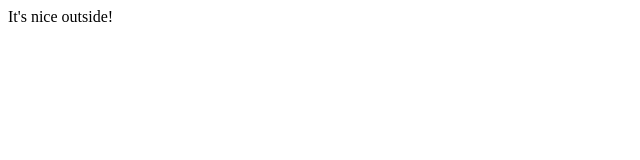
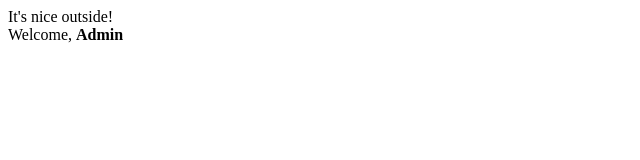
Before and after one commit to CharaD7/ReactGuide, a React (Vite) app: page / in a window 1280 px wide. Shown: the top 160 px of the page, without its empty margins (0-640 px from the left). Built offline with nearby package versions, Linux system fonts and the light colour scheme.

Commit message:
Used conditional rendering to render welcome

```diff
--- a/src/App.jsx
+++ b/src/App.jsx
@@ -1,10 +1,12 @@
 import Weather from './components/Weather'
+import UserStatus from './components/UserStatus'
 
 const App = () => {
 
   return (
 		<section>
 			<Weather temperature={18} />
+			<UserStatus loggedIn={true} isAdmin={true} />
 		</section>
   )
 }
--- /dev/null
+++ b/src/components/UserStatus.jsx
@@ -0,0 +1,5 @@
+const UserStatus = ({ loggedIn, isAdmin}) => {
+  return loggedIn && isAdmin ? <div>Welcome, <strong>Admin</strong></div> : <div>Welcome, <strong>User</strong></div>;
+}
+
+export default UserStatus;
```
